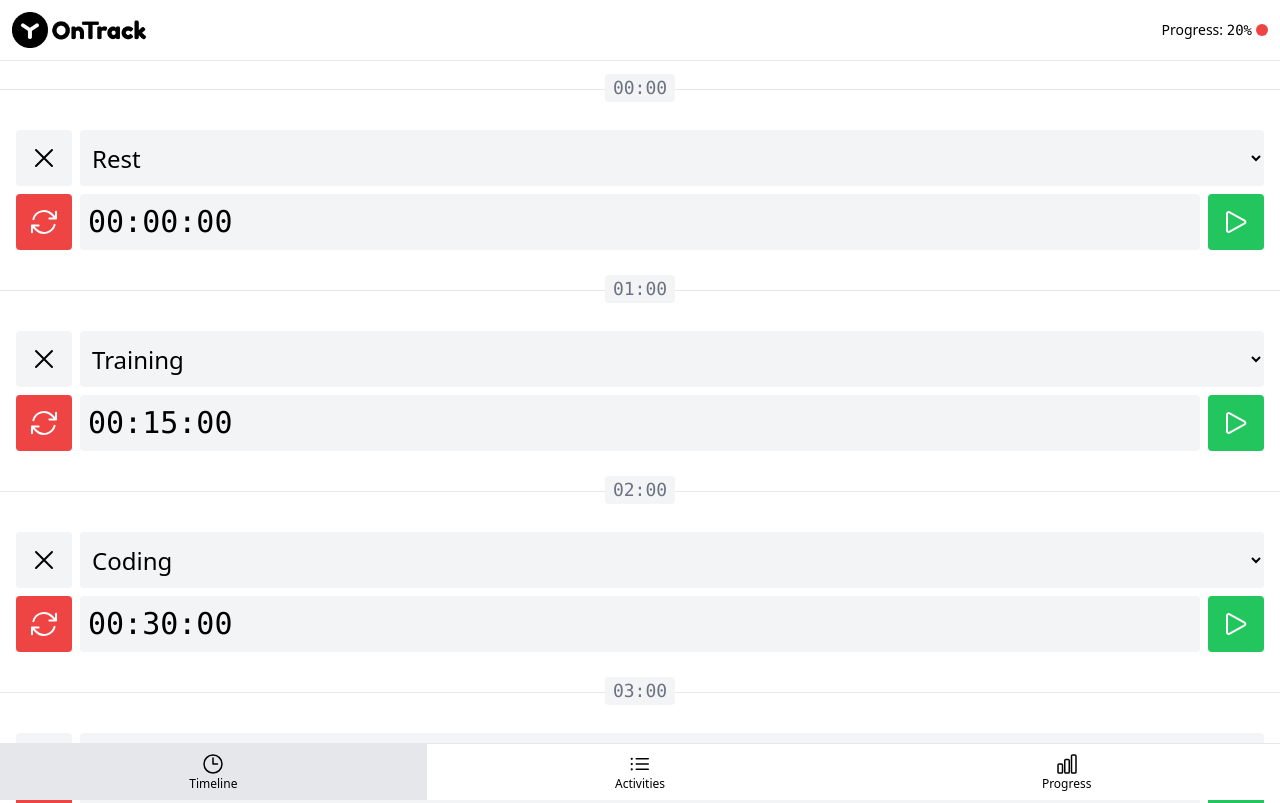
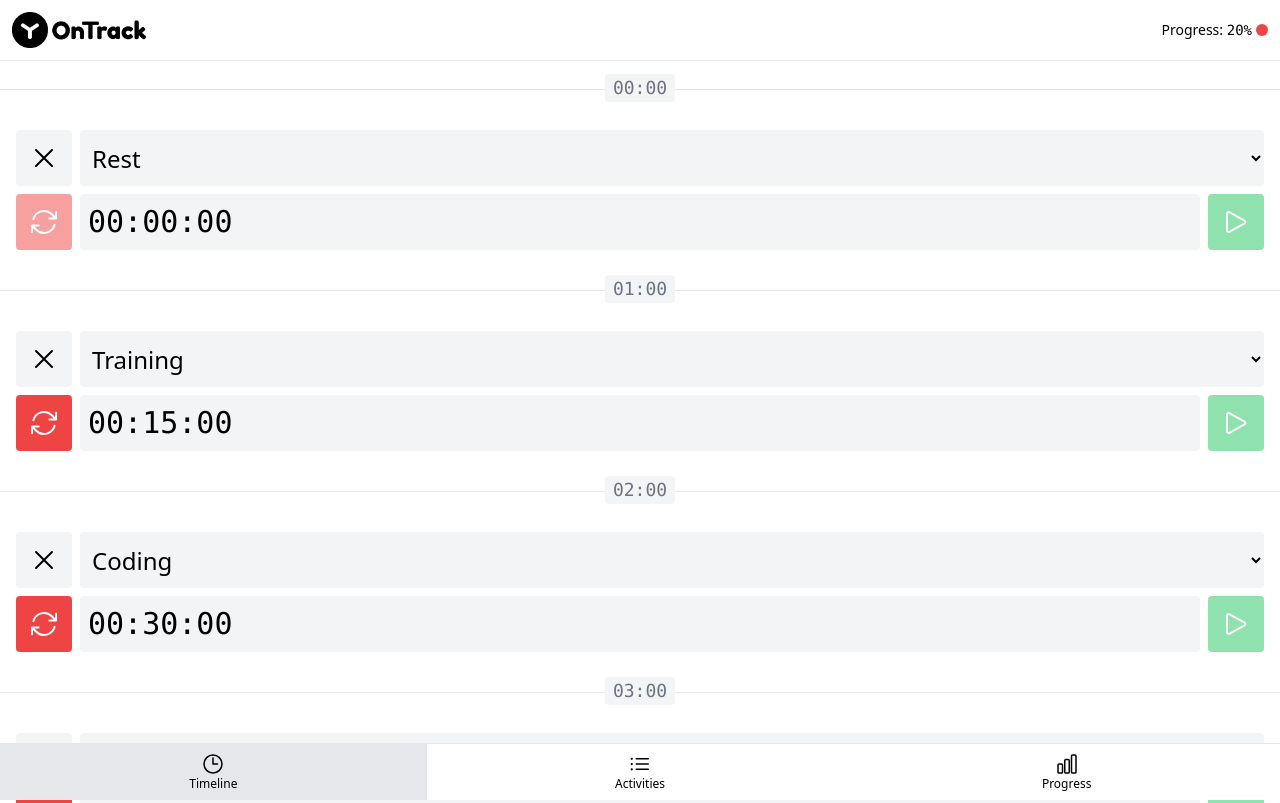
Before and after one commit to androfficial/vue-ontrack, a Vue app: page /#timeline in a window 1280 px wide. Shown: the top 803 px of the page. Built offline with nearby package versions, Linux system fonts and the light colour scheme.

Commit message:
disable stopwatch buttons

```diff
--- a/src/components/TimelineItem.vue
+++ b/src/components/TimelineItem.vue
@@ -47,6 +47,6 @@
       :options="activitySelectOptions"
       @select="selectActivity"
     />
-    <TimelineStopwatch :seconds="timelineItem.activitySeconds" />
+    <TimelineStopwatch :seconds="timelineItem.activitySeconds" :hour="timelineItem.hour" />
   </li>
 </template>
--- a/src/components/TimelineStopwatch.vue
+++ b/src/components/TimelineStopwatch.vue
@@ -6,7 +6,7 @@
   BUTTON_TYPE_DANGER,
   MILLISECONDS_IN_SECOND,
 } from '../constants/constants';
-import { isNumber } from '../validators/validators';
+import { isHourValid, isNumber } from '../validators/validators';
 import BaseButton from './BaseButton.vue';
 import { ref } from 'vue';
 import { formatSeconds } from '../utils/utils';
@@ -17,10 +17,17 @@
     type: Number,
     validator: isNumber,
   },
+  hour: {
+    required: true,
+    type: Number,
+    validator: isHourValid,
+  },
 });
 
 const seconds = ref(props.seconds);
 const isRunning = ref(false);
+
+const isStartButtonDisabled = props.hour !== new Date().getHours();
 
 const start = () => {
   isRunning.value = setInterval(() => {
@@ -43,7 +50,7 @@
 
 <template>
   <div class="flex w-full gap-2">
-    <BaseButton :type="BUTTON_TYPE_DANGER" @click="reset">
+    <BaseButton :type="BUTTON_TYPE_DANGER" :disabled="!seconds" @click="reset">
       <ArrowPathIcon class="h-8" />
     </BaseButton>
     <div class="flex flex-grow items-center rounded bg-gray-100 px-2 font-mono text-3xl">
@@ -52,7 +59,7 @@
     <BaseButton v-if="isRunning" :type="BUTTON_TYPE_WARNING" @click="stop">
       <PauseIcon class="h-8" />
     </BaseButton>
-    <BaseButton v-else :type="BUTTON_TYPE_SUCCESS" @click="start">
+    <BaseButton v-else :type="BUTTON_TYPE_SUCCESS" :disabled="isStartButtonDisabled" @click="start">
       <PlayIcon class="h-8" />
     </BaseButton>
   </div>
```
